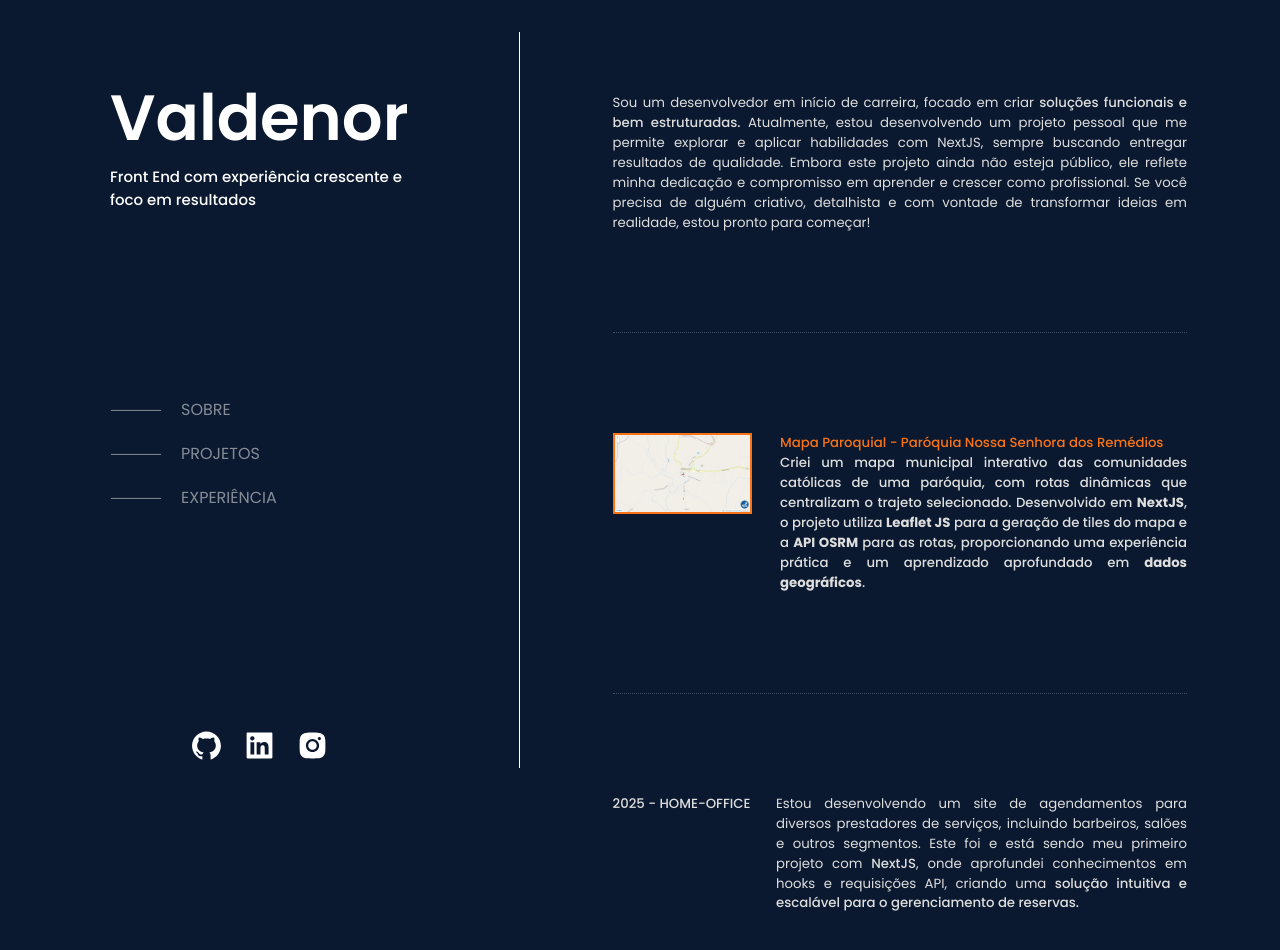
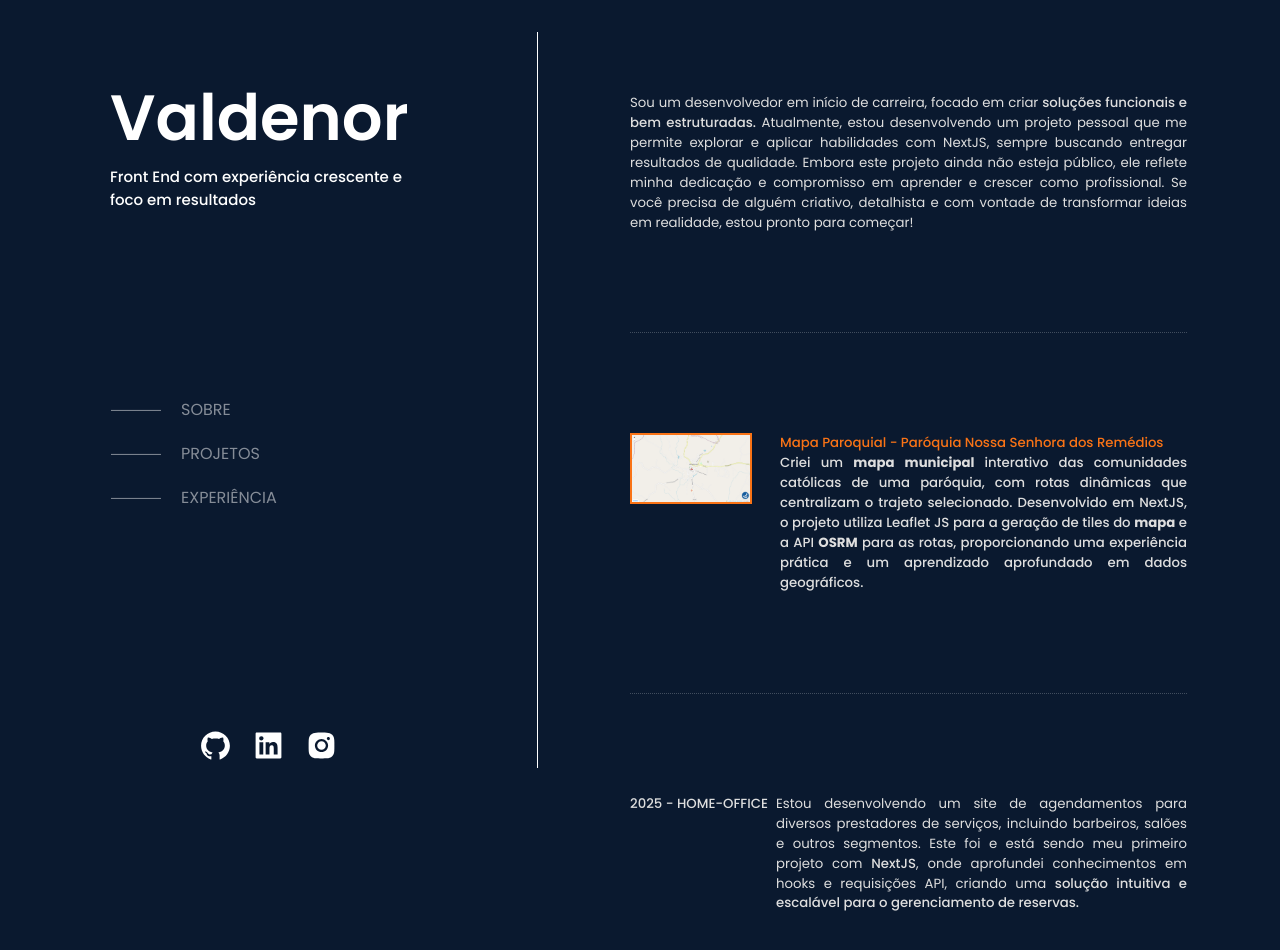
Before and after one commit to srnerdoso/meu-portifolio, a Next.js app: page / in a window 1280 px wide. Shown: the top 950 px of the page. Built offline with nearby package versions, Linux system fonts and the light colour scheme.

Commit message:
Feat Sections in Home
- Fixed method render to Projects.

```diff
--- a/src/app/page.tsx
+++ b/src/app/page.tsx
@@ -1,12 +1,22 @@
 import Link from "next/link";
+import React from "react";
 import { AiFillGithub, AiFillInstagram, AiFillLinkedin } from "react-icons/ai";
 
 interface ElementProps {
   children: React.ReactNode[];
-  className: string;
+  className?: string;
 }
 interface AnchorProps extends ElementProps {
   href: string[];
+}
+
+interface ProjectProps {
+  projectName: string;
+  projectUrl: string;
+  projectTitle: string;
+  projectDescription: string;
+  keyWords: string[];
+  boldWords: string[];
 }
 
 export default function Home() {
@@ -45,62 +55,91 @@ export default function Home() {
     );
   };
 
-  // Precisa de melhoras para receber elementos dinamicamente
-  const Sections = () => {
+  const About = ({ children, className }: ElementProps) => {
     return (
-      <div
-        id="container-sections"
-        className="flex flex-col gap-[100px] p-[93px] text-justify text-[0.83em]"
-      >
-        <section id="about">
-          <p>
-            Sou um desenvolvedor em início de carreira, focado em criar
-            <span className="font-medium">
-              {" "}
-              soluções funcionais e bem estruturadas.
-            </span>{" "}
-            Atualmente, estou desenvolvendo um projeto pessoal que me permite
-            explorar e aplicar habilidades com NextJS, sempre buscando entregar
-            resultados de qualidade. Embora este projeto ainda não esteja
-            público, ele reflete minha dedicação e compromisso em aprender e
-            crescer como profissional. Se você precisa de alguém criativo,
-            detalhista e com vontade de transformar ideias em realidade, estou
-            pronto para começar!
-          </p>
+      <section id="about" className={className}>
+        {children}
       </section>
-        <hr className="border-dotted opacity-25" />
-        <section className="flex flex-row gap-7 font-medium">
-          <Link href="https://pnsdremedios-map.vercel.app/" target="_blank">
+    );
+  };
+
+  const Projects = ({
+    projectName,
+    projectUrl,
+    projectTitle,
+    projectDescription,
+    keyWords,
+    boldWords,
+  }: ProjectProps) => {
+    interface ProjectLinkComponentProps
+      extends Pick<ElementProps, "className"> {
+      projectChildren: React.ReactNode;
+    }
+
+    const ProjectLinkComponent = ({
+      projectChildren,
+      className,
+    }: ProjectLinkComponentProps) => {
+      return (
+        <Link href={projectUrl} target="_blank" className={className}>
+          {projectChildren}
+        </Link>
+      );
+    };
+
+    const Paragraph = () => {
+      const words: (React.ReactNode | string)[] = projectDescription.split(" ");
+
+      const updateWords = (wordsKeys: string[]) => {
+        const indexesKeyWords = wordsKeys.reduce((acc, indexWord) => {
+          words.forEach((word, index) => {
+            if (indexWord === word) acc.push(index);
+          });
+
+          return acc;
+        }, [] as number[]);
+        indexesKeyWords.forEach((wordIndex) => {
+          words[wordIndex] = <strong>{words[wordIndex]}</strong>;
+        });
+      };
+      updateWords(boldWords);
+      updateWords(keyWords);
+
+      return words.map((word) => <React.Fragment>{word} </React.Fragment>);
+    };
+
+    return (
+      <section id={projectName} className="flex flex-row gap-7 font-medium">
+        <ProjectLinkComponent
+          projectChildren={
             <img
-              src="/images/projects/project1.png"
-              alt="project"
+              src={`/images/projects/${projectName}.png`}
+              alt={projectName}
               className="w-44 border-[2px] border-link"
             />
-          </Link>
+          }
+        />
         <div id="projet-1" className="max-w-[407px]">
-            <Link href="https://pnsdremedios-map.vercel.app/" target="_blank">
-              Mapa Paroquial - Paróquia Nossa Senhora dos Remédios
-            </Link>
+          <ProjectLinkComponent
+            projectChildren={projectTitle}
+            className="font-medium"
+          />
           <p>
-              Criei um mapa municipal interativo das comunidades católicas de
-              uma paróquia, com rotas dinâmicas que centralizam o trajeto
-              selecionado. Desenvolvido em <strong>NextJS</strong>, o projeto
-              utiliza <strong>Leaflet JS</strong> para a geração de tiles do
-              mapa e a <strong>API OSRM</strong> para as rotas, proporcionando
-              uma experiência prática e um{" "}
-              <span className="font-medium">
-                aprendizado aprofundado em <strong>dados geográficos</strong>.
-              </span>
+            <Paragraph />
           </p>
         </div>
       </section>
-        <hr className="border-dotted opacity-25" />
+    );
+  };
+
+  const Experience = () => {
+    return (
       <section className="flex flex-row justify-between">
         <h2 className="uppercase font-medium">2025 - Home-office</h2>
         <p className="max-w-[411px]">
-            Estou desenvolvendo um site de agendamentos para diversos
-            prestadores de serviços, incluindo barbeiros, salões e outros
-            segmentos. Este foi e está sendo meu primeiro projeto com{" "}
+          Estou desenvolvendo um site de agendamentos para diversos prestadores
+          de serviços, incluindo barbeiros, salões e outros segmentos. Este foi
+          e está sendo meu primeiro projeto com{" "}
           <span className="font-medium">NextJS</span>, onde aprofundei
           conhecimentos em hooks e requisições API, criando uma{" "}
           <span className="font-medium">
@@ -108,13 +147,32 @@ export default function Home() {
           </span>
         </p>
       </section>
+    );
+  };
+
+  const Sections = ({ children }: ElementProps) => {
+    return (
+      <div
+        id="container-sections"
+        className="flex flex-col gap-[100px] p-[93px] text-justify text-[0.83em]"
+      >
+        {children.map((child, index) => {
+          return (
+            <>
+              {child}
+              {index !== children.length - 1 && (
+                <hr className="border-dotted opacity-25" />
+              )}
+            </>
+          );
+        })}
       </div>
     );
   };
 
   return (
-    <div id="container" className="flex flex-row">
-      <header className="w-[537px] h-screen px-[110px] py-[70px] flex flex-col justify-between items-start">
+    <div id="container" className="flex flex-row max-w-7xl m-auto">
+      <header className="fixed w-[537px] h-screen px-[110px] py-[70px] flex flex-col justify-between items-start">
         <div id="title" className="flex flex-col max-w-[317px]">
           <h1 className="text-[64px] font-semibold">Valdenor</h1>
           <p className="text-[15px] font-medium">
@@ -137,11 +195,44 @@ export default function Home() {
           ]}
         />
       </header>
-      <div id="line" className="flex justify-center items-center h-screen">
+      <div
+        id="line"
+        className="fixed ml-[537px] flex justify-center items-center h-screen"
+      >
         <hr className="w-[1px] h-[92vh] bg-white border-none" />
       </div>
-      <main>
-        <Sections />
+      <main className="ml-[537px]">
+        <Sections
+          children={[
+            <About
+              children={[
+                <p>
+                  Sou um desenvolvedor em início de carreira, focado em criar
+                  <span className="font-medium">
+                    {" "}
+                    soluções funcionais e bem estruturadas.
+                  </span>{" "}
+                  Atualmente, estou desenvolvendo um projeto pessoal que me
+                  permite explorar e aplicar habilidades com NextJS, sempre
+                  buscando entregar resultados de qualidade. Embora este projeto
+                  ainda não esteja público, ele reflete minha dedicação e
+                  compromisso em aprender e crescer como profissional. Se você
+                  precisa de alguém criativo, detalhista e com vontade de
+                  transformar ideias em realidade, estou pronto para começar!
+                </p>,
+              ]}
+            />,
+            <Projects
+              projectTitle="Mapa Paroquial - Paróquia Nossa Senhora dos Remédios"
+              projectDescription="Criei um mapa municipal interativo das comunidades católicas de uma paróquia, com rotas dinâmicas que centralizam o trajeto selecionado. Desenvolvido em NextJS, o projeto utiliza Leaflet JS para a geração de tiles do mapa e a API OSRM para as rotas, proporcionando uma experiência prática e um aprendizado aprofundado em dados geográficos."
+              projectUrl="https://pnsdremedios-map.vercel.app/"
+              projectName="project1"
+              keyWords={["NextJS", "LeafletJS", "OSRM"]}
+              boldWords={["mapa", "municipal"]}
+            />,
+            <Experience />,
+          ]}
+        />
       </main>
     </div>
   );
```
Also changed, not shown: 1 other file (tests, documents, lock files or other folders). Lines whose indentation alone changed are shown as unchanged.
